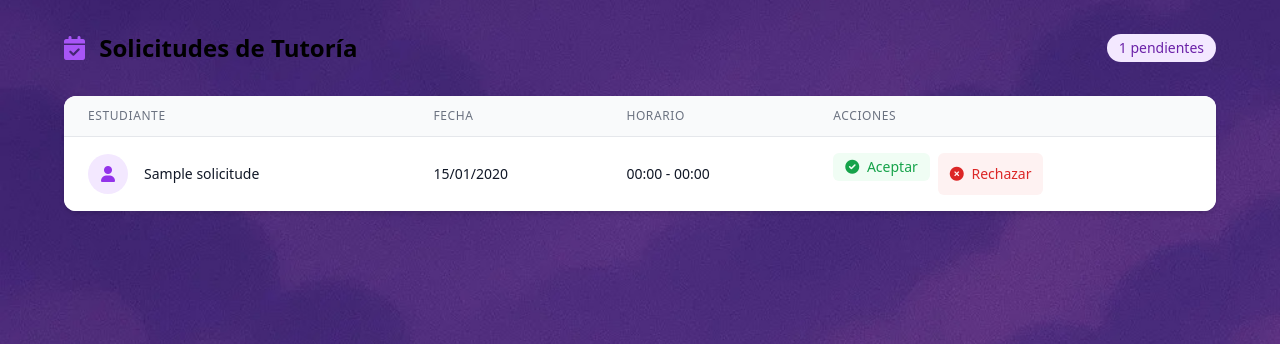
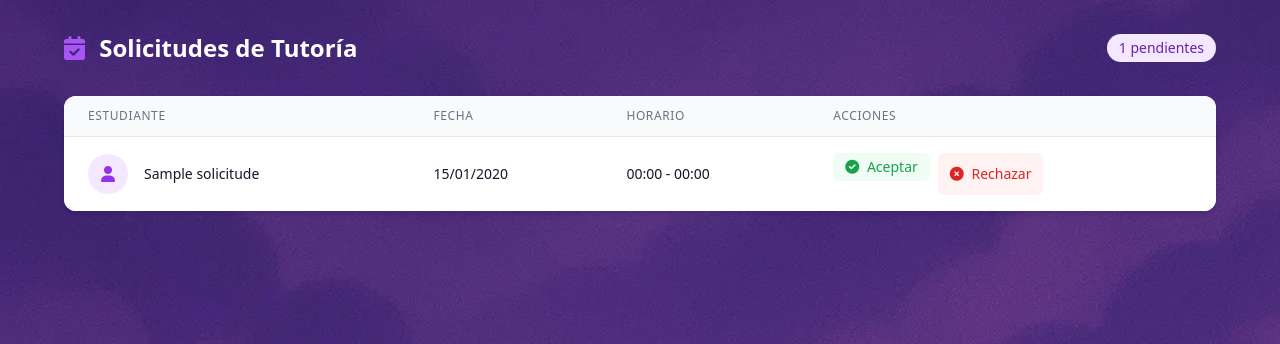
Before and after one commit to Xjpaez16/cloUD, a PHP site: template view/tutor/solicitudes_tutorias.php in a window 1280 px wide. Shown: the part 160-504 px from the top of the page. Run offline with PHP 8.4, Linux system fonts and the light colour scheme; the template is opened without the code that fills it: most values are stand-ins (such as "Sample title", 1, 10 or a date in 2020); some libraries are stand-ins or nearby versions.

Commit message:
color corregido

```diff
--- a/view/tutor/solicitudes_tutorias.php
+++ b/view/tutor/solicitudes_tutorias.php
@@ -28,8 +28,8 @@
 
         <div class="max-w-6xl mx-auto">
             <div class="flex justify-between items-center mb-8">
-                <h1 class="text-2xl font-bold text-white-800">
-                    <i class="fas fa-calendar-check text-purple-500 mr-2"></i>
+                <h1 class="text-2xl font-bold text-white">
+                    <i class="fas fa-calendar-check text-purple-500 mr-2 "></i>
                     Solicitudes de Tutoría
                 </h1>
                 <span class="bg-purple-100 text-purple-800 px-3 py-1 rounded-full text-sm font-medium">
@@ -106,7 +106,7 @@
     </div>
 
     <!-- Modal para rechazar -->
-    <div id="rejectModal" class="fixed inset-0 bg-gray-600 bg-opacity-50 flex items-center justify-center hidden z-50">
+    <div id="rejectModal" class="fixed inset-0 bg-gray-600 bg-opacity-50  items-center justify-center hidden z-50">
         <div class="bg-white rounded-lg shadow-xl max-w-md w-full p-6">
             <h3 class="text-lg font-medium text-gray-900 mb-4">Motivo de rechazo</h3>
 
```
